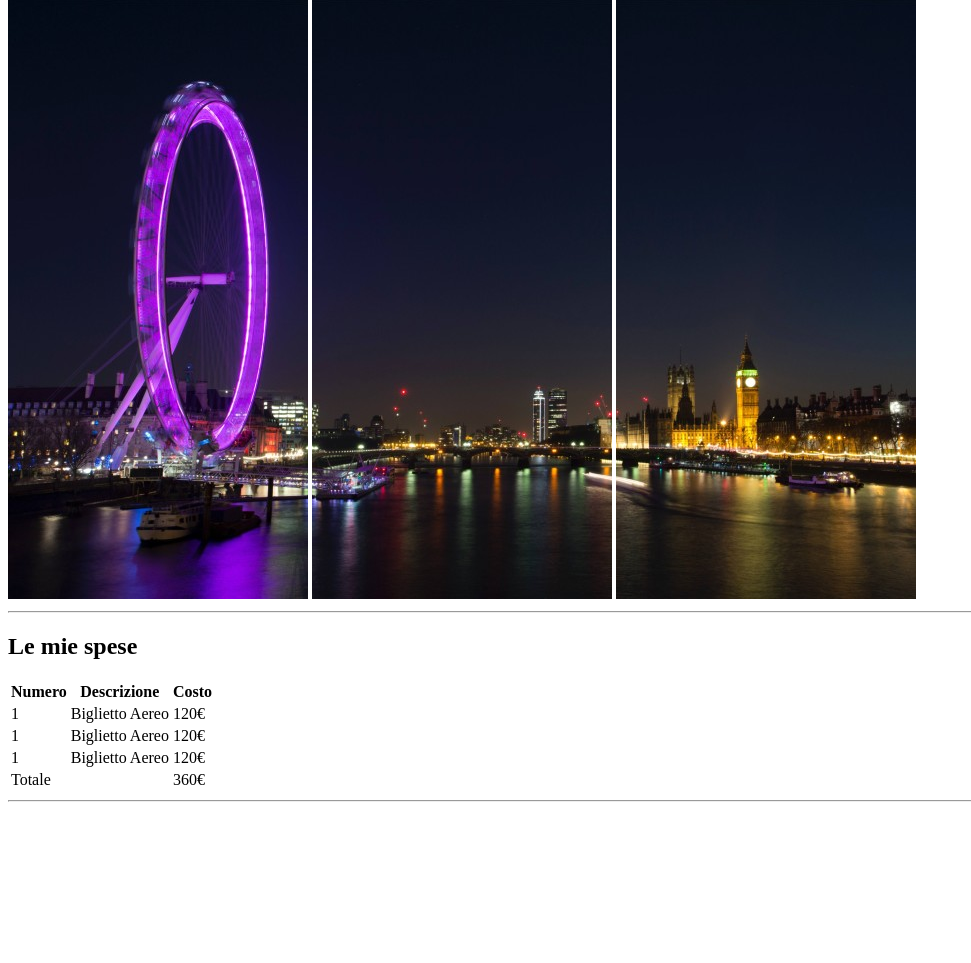
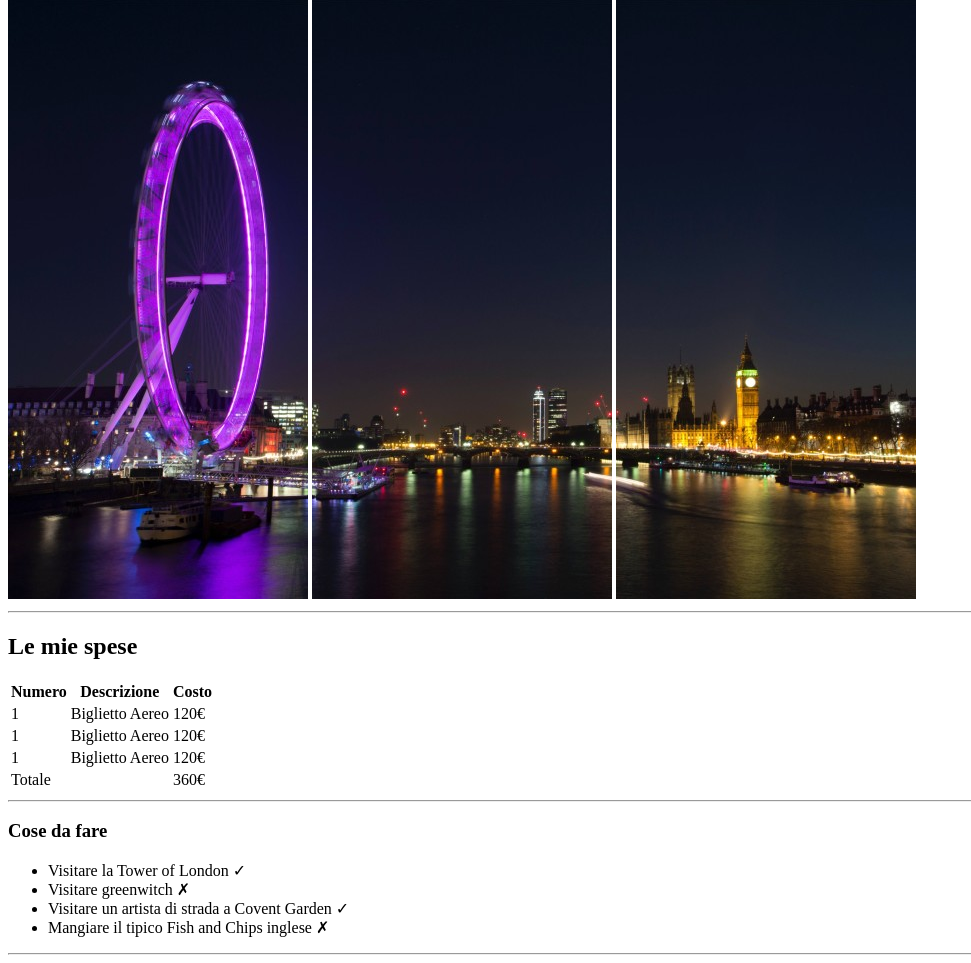
Before and after one commit to DaniPrr90/html-london-trip, a plain HTML site: page index.html in a window 1280 px wide. Shown: the part 68-1031 px from the top of the page, without its empty margins (0-971 px from the left). Before the commit the page ends 878 px from the top, so only its background shows below. Drawn offline with Linux system fonts and the light colour scheme.

Commit message:
add:cose da fare

```diff
--- a/index.html
+++ b/index.html
@@ -57,6 +57,17 @@
         <hr>
     </section>
     <!--chiusura Sezione tabella-->
+    <section>
+        <h3>Cose da fare</h3>
+        <ul>
+            <li> Visitare la Tower of London &#10003;</li>
+            <li>Visitare greenwitch &#10007;</li>
+            <li>Visitare un artista di strada a Covent Garden &#10003;</li>
+            <li>Mangiare il tipico Fish and Chips inglese &#10007;</li>
+        </ul>
+        <hr>
+    </section>
+
 </body>
 
 </html>
```
